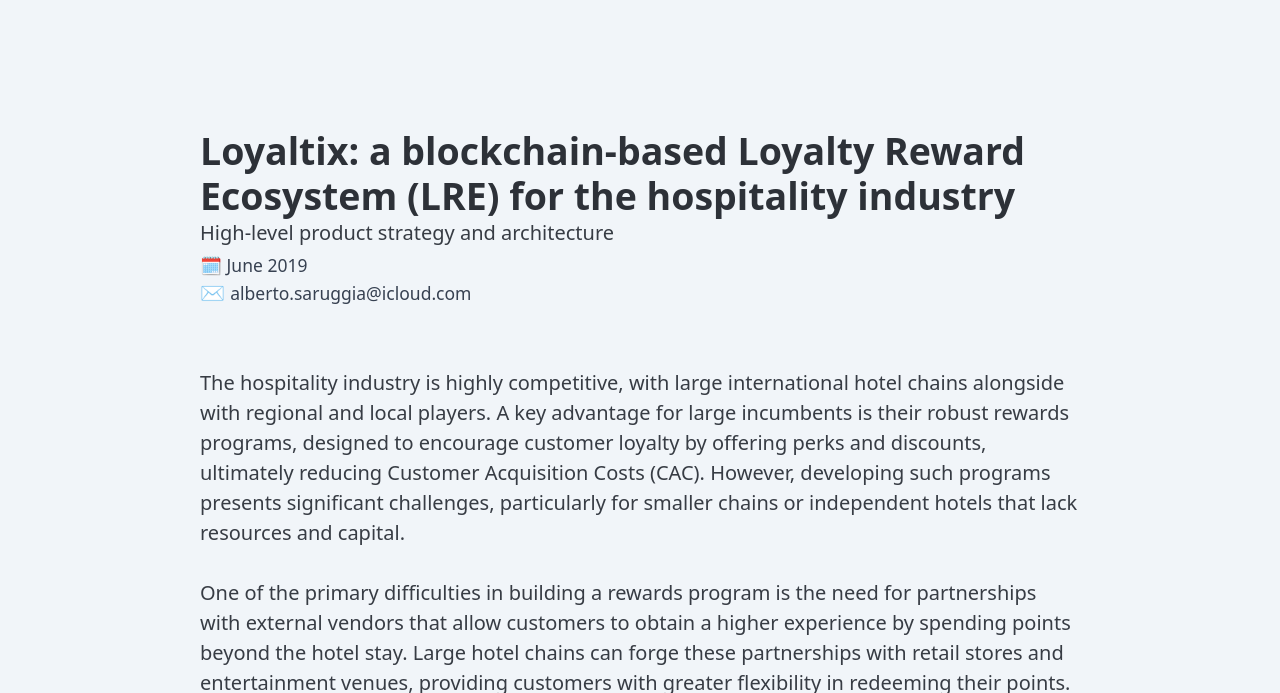
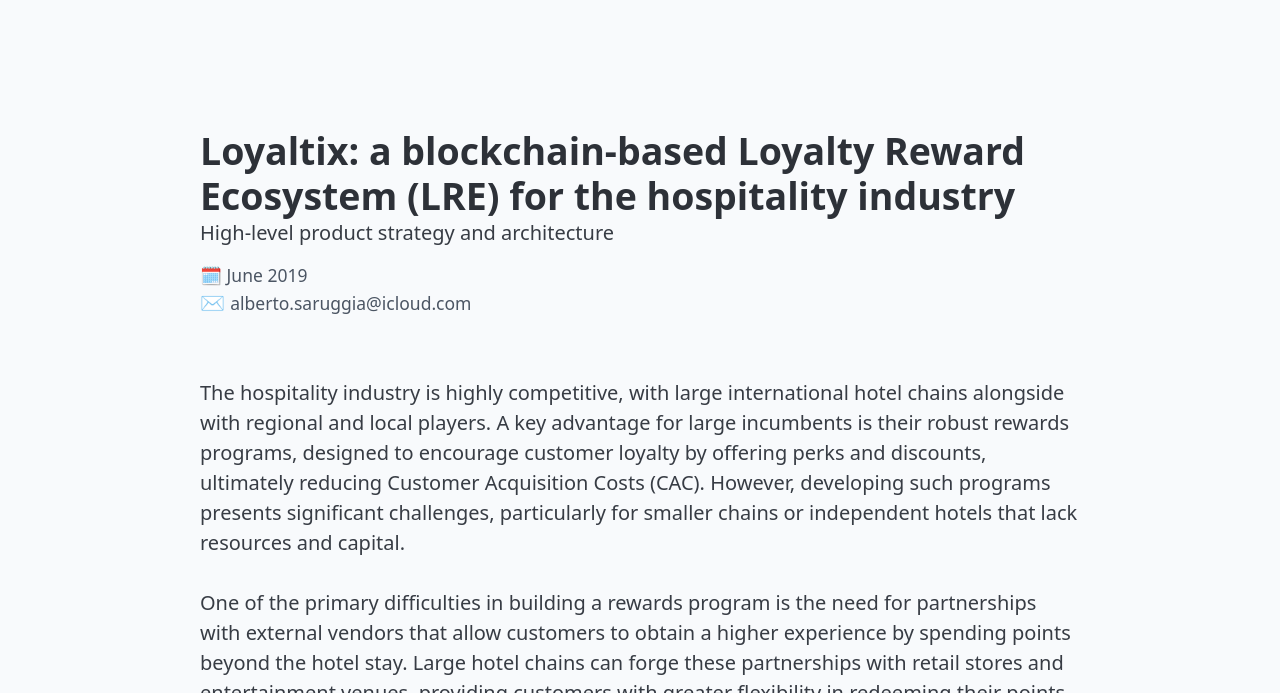
Before and after one commit to AMG22075/loyaltix, a plain HTML site: page index.html in a window 1280 px wide. Shown: the part 107-800 px from the top of the page. Drawn offline with nearby package versions, Linux system fonts and the light colour scheme.

Commit message:
Update index.html

```diff
--- a/index.html
+++ b/index.html
@@ -47,7 +47,7 @@
       }
     </style>
   </head>
-  <body class="bg-slate-100">
+  <body class="bg-slate-50">
     <nav class="w-full flex flex-wrap sm:flex-row sticky top-0 select-none z-50 items-center text-slate-400 text-sm gap-x-8 gap-y-6 sm:p-8 p-4 justify-start bg-transparent">
         <div class="flex flex-row text-md mr-6 font-extrabold text-white items-center">
           <img alt="Loyaltix" class="w-4 mr-2" src="https://lombst.s3.us-east-1.amazonaws.com/temp/loyaltix-logo.png">
@@ -62,9 +62,9 @@
     <main class="container pt-20 max-w-3xl mx-auto px-8 select-none pointer-events-none">
       <hgroup>
         <h1 class="text-3xl font-bold mt-6">Loyaltix: a blockchain-based Loyalty Reward Ecosystem (LRE) for the hospitality industry </h1>
-        <p class="mb-1">High-level product strategy and architecture</p>
-        <p class="text-sm text-gray-700">🗓️ June 2019</p>
-        <p>✉️ <a href="mailto:alberto.saruggia@icloud.com" class="text-gray-700 text-sm pointer-events-auto">alberto.saruggia@icloud.com</a></p>
+        <p class="mb-3">High-level product strategy and architecture</p>
+        <p class="text-sm text-gray-600">🗓️ June 2019</p>
+        <p>✉️ <a href="mailto:alberto.saruggia@icloud.com" class="text-gray-600 text-sm pointer-events-auto">alberto.saruggia@icloud.com</a></p>
       </hgroup>
       <div class="pt-8">
       <section id="overview">
```
